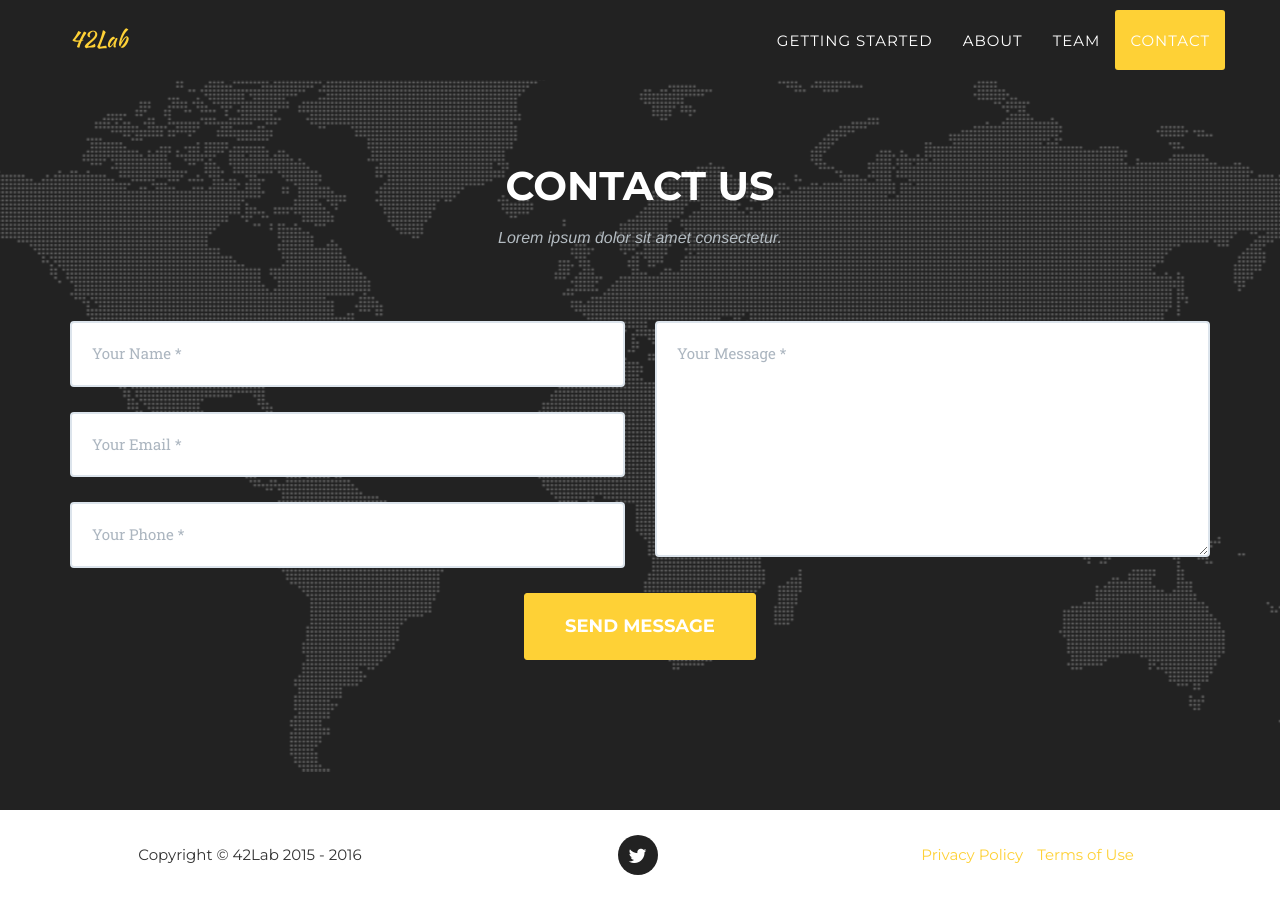
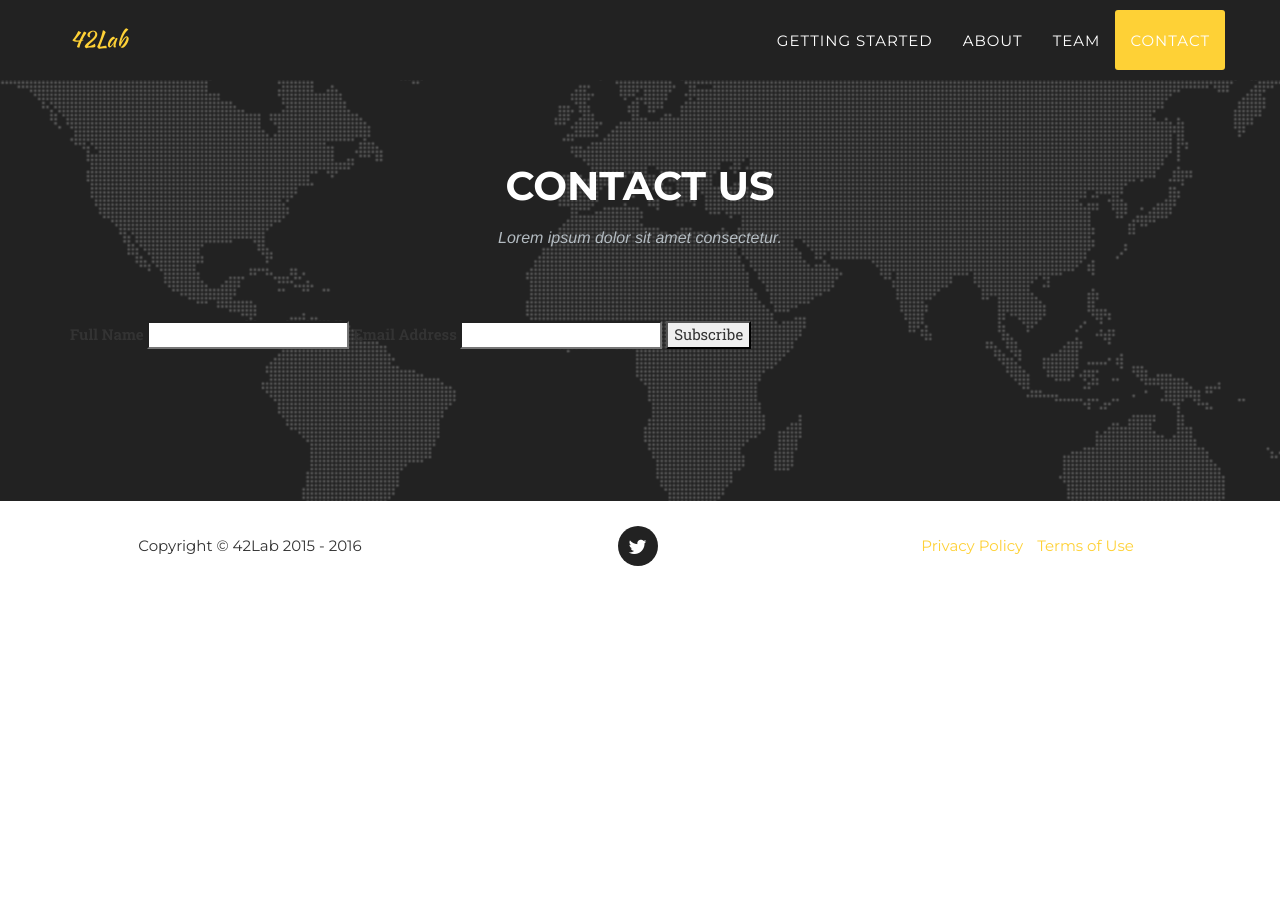
Before and after one commit to dr-data/42Lab, a Jekyll site: the page built from index.html, in a window 1280 px wide and 900 px high, scrolled down 4503 px. Built offline with Jekyll 4.4.1, drawn with Linux system fonts in a browser that asks for light colours; some web fonts are replaced; after the commit the page ends 5094 px from its top, so only the background shows below that.

Commit message:
Contact Form

```diff
--- a/_includes/contact.html
+++ b/_includes/contact.html
@@ -8,7 +8,7 @@
             </div>
             <div class="row">
                 <div class="col-lg-12">
-                    <form name="sentMessage" id="contactForm" novalidate>
+                    <!-- <form name="sentMessage" id="contactForm" novalidate>
                         <div class="row">
                             <div class="col-md-6">
                                 <div class="control-group form-group">
@@ -36,6 +36,16 @@
                                 <button type="submit" class="btn btn-xl">Send Message</button>
                             </div>
                         </div>
+                    </form> -->
+
+                    <form action="https://www.formingo.co/submit/58fb006e-53c4-4a94-a03a-ae0c08c1dded" method="POST">
+                            <label for="full_name">Full Name</label>
+                            <input type="text" name="full_name" id="full_name" required data-validation-required-message="Please enter your name.">
+
+                            <label for="__replyto">Email Address</label>
+                            <input type="email" name="__replyto" id="__replyto" required data-validation-required-message="Please enter your email address.">
+
+                            <input type="submit" value="Subscribe">
                     </form>
                 </div>
             </div>
```
